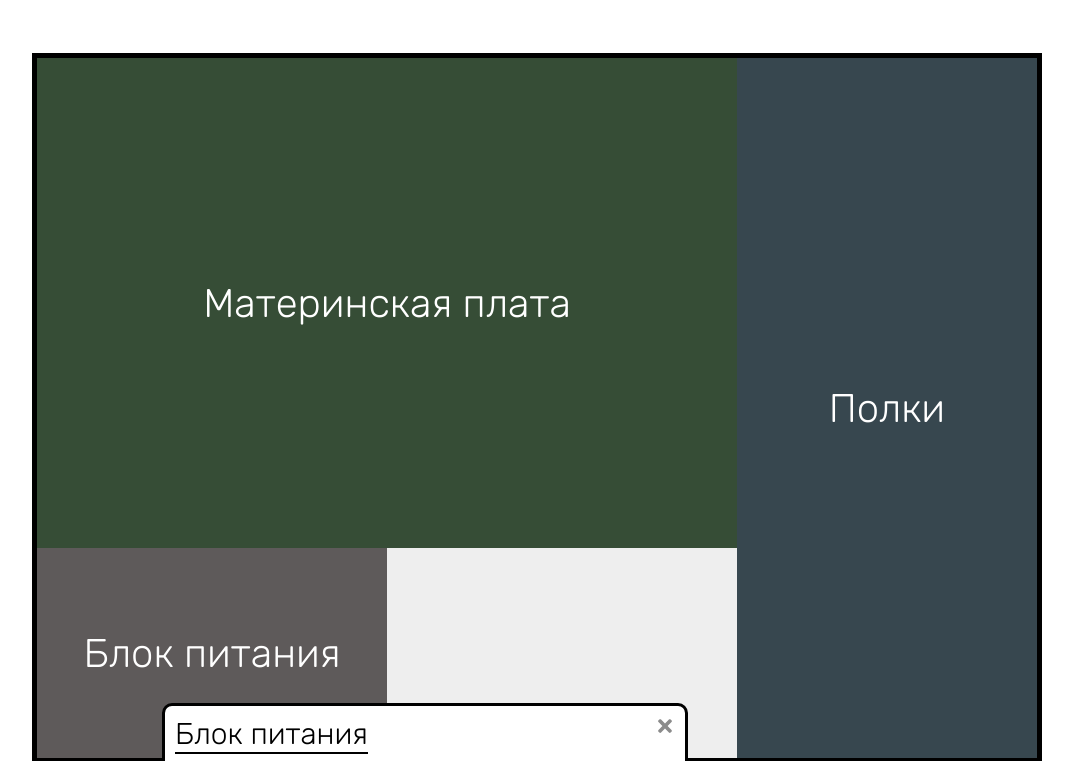
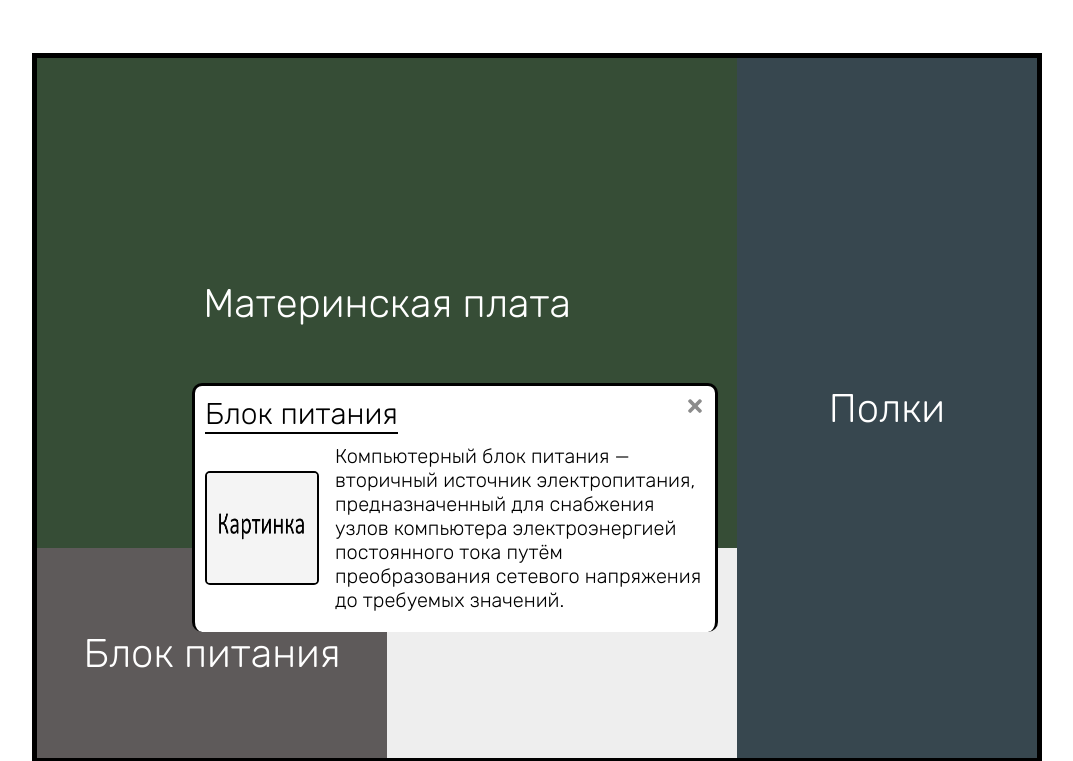
Before and after one commit to Yarishe/schoolProject, a plain HTML site: page index.html in a window 1280 px wide. Both pictures are taken after a click on the element "Блок питания". Shown: the top 761 px of the page, without its empty margins (103-1176 px from the left). Drawn offline with Linux system fonts and the light colour scheme.

Commit message:
free info window placement

```diff
--- a/css/generic.css
+++ b/css/generic.css
@@ -38,34 +38,32 @@ main {
 }
 
 /* ==== Info Window ==== */
+.pointerAtBottom #infoWindowData {
+    border-bottom: none !important;
+    border-top: 3px solid #000;
+}
+
+.pointerAtBottom {
+    flex-direction: column-reverse !important;
+}
+
 #infoWindow {
+    height: auto;
+    display: flex;
+    flex-direction: column;
+    position: absolute;
+}
+
+#infoWindowData {
     width: 500px;
     display: flex;
     flex-direction: column;
     height: auto;
-    position: absolute;
     background-color: #fff;
     border: 3px solid #000;
+    border-top: none;
     border-radius: 10px;
     padding: 10px;
-}
-
-.pointerAtTop {
-    border-top: none !important;
-}
-
-.pointerAtBottom {
-    border-bottom: none !important;
-}
-
-/* .pointerAtBottom #pointer {
-    order: 1;
-} */
-
-#pointer {
-    position: absolute;
-    top: -47px;
-    left: 0;
 }
 
 .infSection {
@@ -139,7 +137,12 @@ main {
     transition: 0.2s all;
 }
 
+#detailBtn {
+    text-decoration: none;
+    color: #000;
+}
+
 .infButton:hover {
-    color: #fff;
+    color: #fff !important;
     background-color: #006eff;
 }
--- a/css/pcStyle.css
+++ b/css/pcStyle.css
@@ -33,3 +33,8 @@ main {
     height: 100%;
     background-color: #37474F;
 }
+
+#TEST {
+    background-color: #00000017;
+    position: absolute;
+}
--- a/index.html
+++ b/index.html
@@ -24,19 +24,21 @@
     <div class="hide" id="infoWindow">
         <canvas id="pointer" width="520" height="50"></canvas>
 
+        <div id="infoWindowData">
             <div class="infSection" id="infTop">
-            <span id="title">Материнская плата</span>
+                <span id="title"></span>
                 <svg id="infCloseBtn" aria-hidden="true" focusable="false" data-prefix="fas" data-icon="times" class="svg-inline--fa fa-times fa-w-11" role="img" xmlns="http://www.w3.org/2000/svg" viewBox="0 0 352 512"><path fill="currentColor" d="M242.72 256l100.07-100.07c12.28-12.28 12.28-32.19 0-44.48l-22.24-22.24c-12.28-12.28-32.19-12.28-44.48 0L176 189.28 75.93 89.21c-12.28-12.28-32.19-12.28-44.48 0L9.21 111.45c-12.28 12.28-12.28 32.19 0 44.48L109.28 256 9.21 356.07c-12.28 12.28-12.28 32.19 0 44.48l22.24 22.24c12.28 12.28 32.2 12.28 44.48 0L176 322.72l100.07 100.07c12.28 12.28 32.2 12.28 44.48 0l22.24-22.24c12.28-12.28 12.28-32.19 0-44.48L242.72 256z"></path></svg>
             </div>
 
             <div class="infSection" id="infMid">
                 <img id="picture" src="libs/img/placeHolder.png" title="Увеличить"></img>
-            <div id="descr">Матери́нская (систе́мная) пла́та — печатная плата, являющаяся основой построения модульного устройства, например — компьютера. <a id="url" href="" title="Wikipedia">Подробнее...</a></div>
+                <div id="descr"><a id="url" href="" title="Wikipedia">Подробнее...</a></div>
             </div>
 
             <div class="infSection" id="infBtm">
-            <div class="infButton hide" id="detailedBtn">Детально</div>
+                <a class="infButton hide" id="detailBtn" href="">Приблизить</a>
                 <div class="infButton hide" id="removeBtn">Убрать</div>
+            </div>
         </div>
     </div>
     <script src="js/main.js"></script>
--- a/js/main.js
+++ b/js/main.js
@@ -11,6 +11,31 @@ Object.prototype.setInfo = function(info) {
     // this.picture.setAttribute('src', info.img);
     this.descr.innerHTML = info.descr;
     this.url.setAttribute('href', info.url);
+
+    if (info.detail) {
+        this.detailBtn.show();
+        this.detailBtn.setAttribute('href', info.detailedView);
+    }
+
+    if (info.removable) {
+        this.removeBtn.show();
+        removeDevice = info.remove;
+    }
+}
+
+Object.prototype.clearInfo = function() {
+    this.detailBtn.hide();
+    this.detailBtn.removeAttribute('href');
+    this.removeBtn.hide();
+    removeDevice = undefined;
+
+    //is it necessary ?
+    this.title.innerHTML = 'Нет информации';
+    // this.picture.removeAttribute('src');
+    this.descr.innerHTML = 'Нет информации';
+    this.url.removeAttribute('href');
+
+    placePointerAtTop(); //============================
 }
 
 Object.prototype.setPosition = function(cords) {
@@ -18,7 +43,6 @@ Object.prototype.setPosition = function(cords) {
         left = cords[0],
         top = cords[1];
         this.setAttribute('style', 'left: ' + left + 'px; top: ' + top + 'px;');
-
 }
 
 const
@@ -41,17 +65,81 @@ const
         url: document.getElementById('url'),
     };
 
+var
+    removeDevice; //A current 'remove' method
+
+//do it in another way============================
+function placePointerAtTop() {
+    infWindow.main.classList.remove('pointerAtBottom');
+}
+
+function placePointerAtBottom() {
+    infWindow.main.classList.add('pointerAtBottom');
+}
+//============================
+
 function genInfWindow(currentDevice, event) {
+    infWindow.clearInfo();
+
     let
         name = currentDevice.dataset.name,
         mousePos = [
-            event.clientX - 50,
-            event.clientY + 50
-        ];
+            event.clientX,
+            event.clientY
+        ],
+        windowPos;
 
     infWindow.setInfo(deviceList[name]);
-    infWindow.main.setPosition(mousePos);
     infWindow.main.show();
+    windowPos = getReadjustedWindowCords(mousePos, infWindow.main.offsetHeight);
+    infWindow.main.setPosition(windowPos);
+}
+
+//is it necessary ?
+function checkForWindowOverflow(cords, infWindowHeight) {
+    const
+        infWindowWidth = infWindow.main.offsetWidth,
+        height = document.documentElement.offsetHeight,
+        width = document.documentElement.offsetWidth;
+    let
+        result = [false, false];
+
+    if (cords[0] + infWindowWidth >= width) {
+        result[0] = true;
+    }
+
+    if (cords[1] + infWindowHeight >= height) {
+        result[1] = true;
+    }
+
+    return result;
+}
+
+//should I rename it ?
+function getReadjustedWindowCords(cords, infWindowHeight) {
+    const
+        margin = 20,
+        pointerSpace = 30,
+        infWindowWidth = infWindow.main.offsetWidth,
+        //height = document.documentElement.offsetHeight,
+        width = document.documentElement.offsetWidth,
+        hasOverflow = checkForWindowOverflow(cords, infWindowHeight);
+
+    if (hasOverflow[0]) {
+        let
+            diff = infWindowWidth - (width - cords[0]);
+        cords[0] -= diff + margin;
+    }
+        else {
+            cords[0] -= margin;
+        }
+
+    if (hasOverflow[1]) {
+        cords[1] -= infWindowHeight - pointerSpace;
+        placePointerAtBottom(); //============================
+    }
+
+    return cords;
 }
 
 for (let i = 0; i < device.length; i++) {
@@ -62,8 +150,12 @@ for (let i = 0; i < device.length; i++) {
 
 infWindow.closeBtn.addEventListener('click', function() {
     infWindow.main.hide();
+    infWindow.clearInfo();
 });
 
+infWindow.removeBtn.addEventListener('click', function() {
+    removeDevice();
+});
 
 //Device info--------------------------------------------
 
@@ -73,7 +165,9 @@ infWindow.closeBtn.addEventListener('click', function() {
 //     url: 'https://ru.wikipedia.org/wiki/%D0%94%D0%B5%D1%82%D0%B0%D0%BB%D1%8C', | Ссылка на статью в Интернете о детали,
 //     imgSrc: '', | Картинка-иллюстрация
 //     detail: false, | Есть ли детальный вид (показывать ли соотв. кнопку)
-//     remove: false | Можно ли убрать (показывать ли соотв. кнопку)
+//     detailedView: 'motherboard.html', | ссылка на приближённый вид детали
+//     removable: false, | Можно ли убрать (показывать ли соотв. кнопку)
+//     remove: function() {...} | функция, которая будет выполняться при нажатии кнопки 'убрать'
 // }
 
 const
@@ -84,7 +178,11 @@ const
             url: 'https://ru.wikipedia.org/wiki/%D0%9C%D0%B0%D1%82%D0%B5%D1%80%D0%B8%D0%BD%D1%81%D0%BA%D0%B0%D1%8F_%D0%BF%D0%BB%D0%B0%D1%82%D0%B0',
             imgSrc: '',
             detail: true,
-            remove: false
+            detailedView: 'motherboard.html',
+            removable: true, //врменно
+            remove: function() {
+                alert('Test');
+            }
         },
 
         powerSupply: {
@@ -93,7 +191,7 @@ const
             url: 'https://ru.wikipedia.org/wiki/%D0%9A%D0%BE%D0%BC%D0%BF%D1%8C%D1%8E%D1%82%D0%B5%D1%80%D0%BD%D1%8B%D0%B9_%D0%B1%D0%BB%D0%BE%D0%BA_%D0%BF%D0%B8%D1%82%D0%B0%D0%BD%D0%B8%D1%8F',
             imgSrc: '',
             detail: false,
-            remove: false
+            removable: false
         },
 
         //====!!!! ПЕРЕДЕЛАТЬ ТЕКСТ, тут могут стоять не только устр-ва связанные с памятью !!!====
@@ -103,7 +201,8 @@ const
             url: 'https://ru.wikipedia.org/wiki/%D0%97%D0%B0%D0%BF%D0%BE%D0%BC%D0%B8%D0%BD%D0%B0%D1%8E%D1%89%D0%B5%D0%B5_%D1%83%D1%81%D1%82%D1%80%D0%BE%D0%B9%D1%81%D1%82%D0%B2%D0%BE',
             imgSrc: '',
             detail: true,
-            remove: false
+            detailedView: 'dataStorage.html',
+            removable: false
         },
 
         GPU: {
@@ -112,7 +211,7 @@ const
             url: 'https://ru.wikipedia.org/wiki/%D0%92%D0%B8%D0%B4%D0%B5%D0%BE%D0%BA%D0%B0%D1%80%D1%82%D0%B0',
             imgSrc: '',
             detail: false,
-            remove: false
+            removable: false
         },
 
         CPU: {
@@ -121,7 +220,7 @@ const
             url: 'https://ru.wikipedia.org/wiki/%D0%A6%D0%B5%D0%BD%D1%82%D1%80%D0%B0%D0%BB%D1%8C%D0%BD%D1%8B%D0%B9_%D0%BF%D1%80%D0%BE%D1%86%D0%B5%D1%81%D1%81%D0%BE%D1%80',
             imgSrc: '',
             detail: false,
-            remove: false
+            removable: false
         },
 
         cooler: {
@@ -130,7 +229,10 @@ const
             url: 'https://ru.wikipedia.org/wiki/%D0%9A%D1%83%D0%BB%D0%B5%D1%80_(%D1%81%D0%B8%D1%81%D1%82%D0%B5%D0%BC%D0%B0_%D0%BE%D1%85%D0%BB%D0%B0%D0%B6%D0%B4%D0%B5%D0%BD%D0%B8%D1%8F)',
             imgSrc: '',
             detail: false,
-            remove: true
+            removable: true,
+            remove: function() {
+                alert('Test');
+            }
         },
 
         RAM: {
@@ -139,7 +241,7 @@ const
             url: 'https://ru.wikipedia.org/wiki/%D0%9E%D0%BF%D0%B5%D1%80%D0%B0%D1%82%D0%B8%D0%B2%D0%BD%D0%B0%D1%8F_%D0%BF%D0%B0%D0%BC%D1%8F%D1%82%D1%8C',
             imgSrc: '',
             detail: false,
-            remove: false
+            removable: false
         },
 
         HDD: {
@@ -148,7 +250,7 @@ const
             url: 'https://ru.wikipedia.org/wiki/%D0%96%D1%91%D1%81%D1%82%D0%BA%D0%B8%D0%B9_%D0%B4%D0%B8%D1%81%D0%BA',
             imgSrc: '',
             detail: false,
-            remove: false
+            removable: false
         },
 
         drive: {
@@ -157,7 +259,7 @@ const
             url: 'https://ru.wikipedia.org/wiki/%D0%94%D0%B8%D1%81%D0%BA%D0%BE%D0%B2%D0%BE%D0%B4',
             imgSrc: '',
             detail: false,
-            remove: false
+            removable: false
         },
 
         SSD: {
@@ -166,6 +268,6 @@ const
             url: 'https://ru.wikipedia.org/wiki/%D0%A2%D0%B2%D0%B5%D1%80%D0%B4%D0%BE%D1%82%D0%B5%D0%BB%D1%8C%D0%BD%D1%8B%D0%B9_%D0%BD%D0%B0%D0%BA%D0%BE%D0%BF%D0%B8%D1%82%D0%B5%D0%BB%D1%8C',
             imgSrc: '',
             detail: false,
-            remove: false
+            removable: false
         }
     };
```
Also changed, not shown: Инструкция по атрибутам у сотсавляющих ПК.txt. Lines whose indentation alone changed are shown as unchanged.
